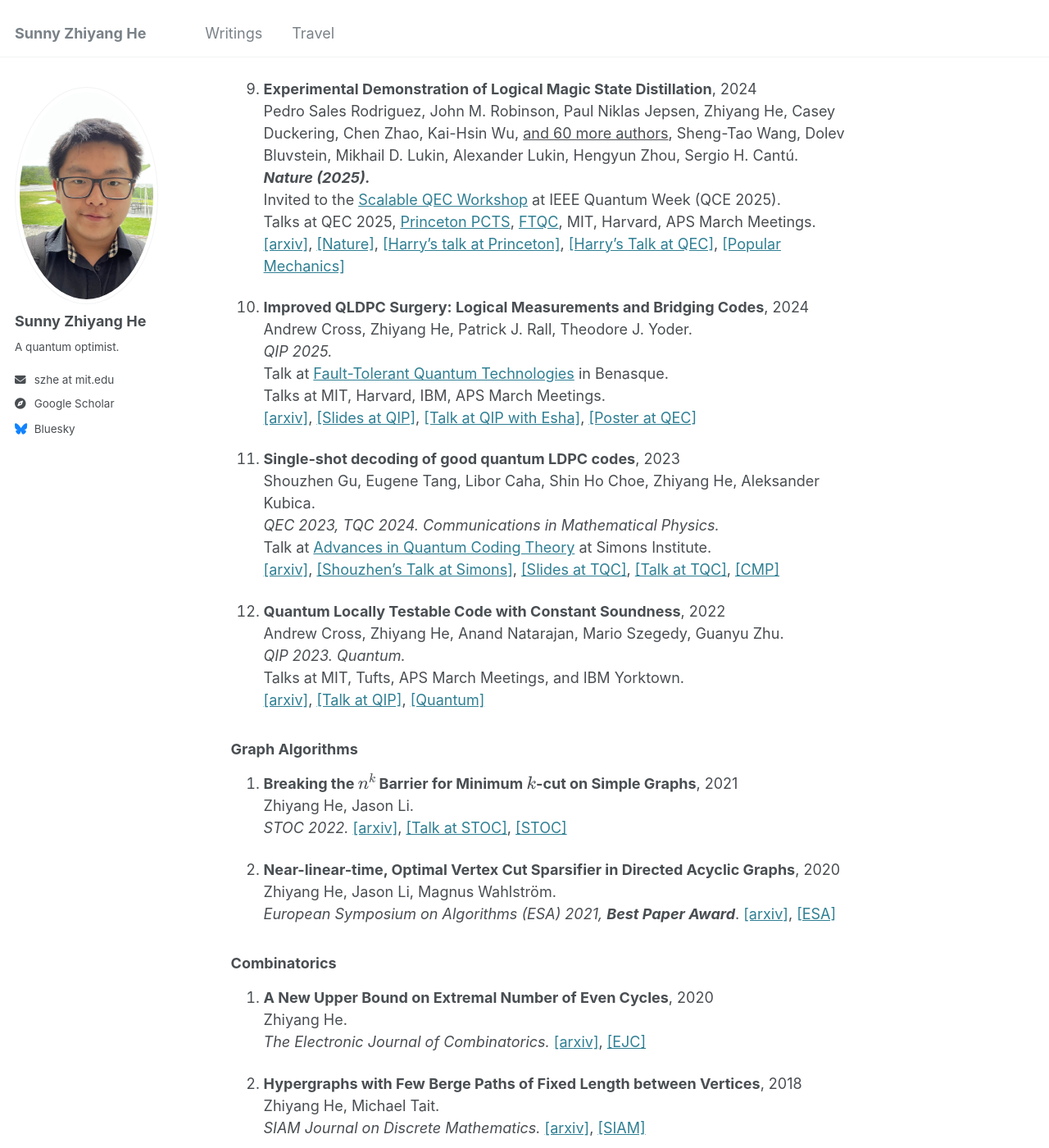
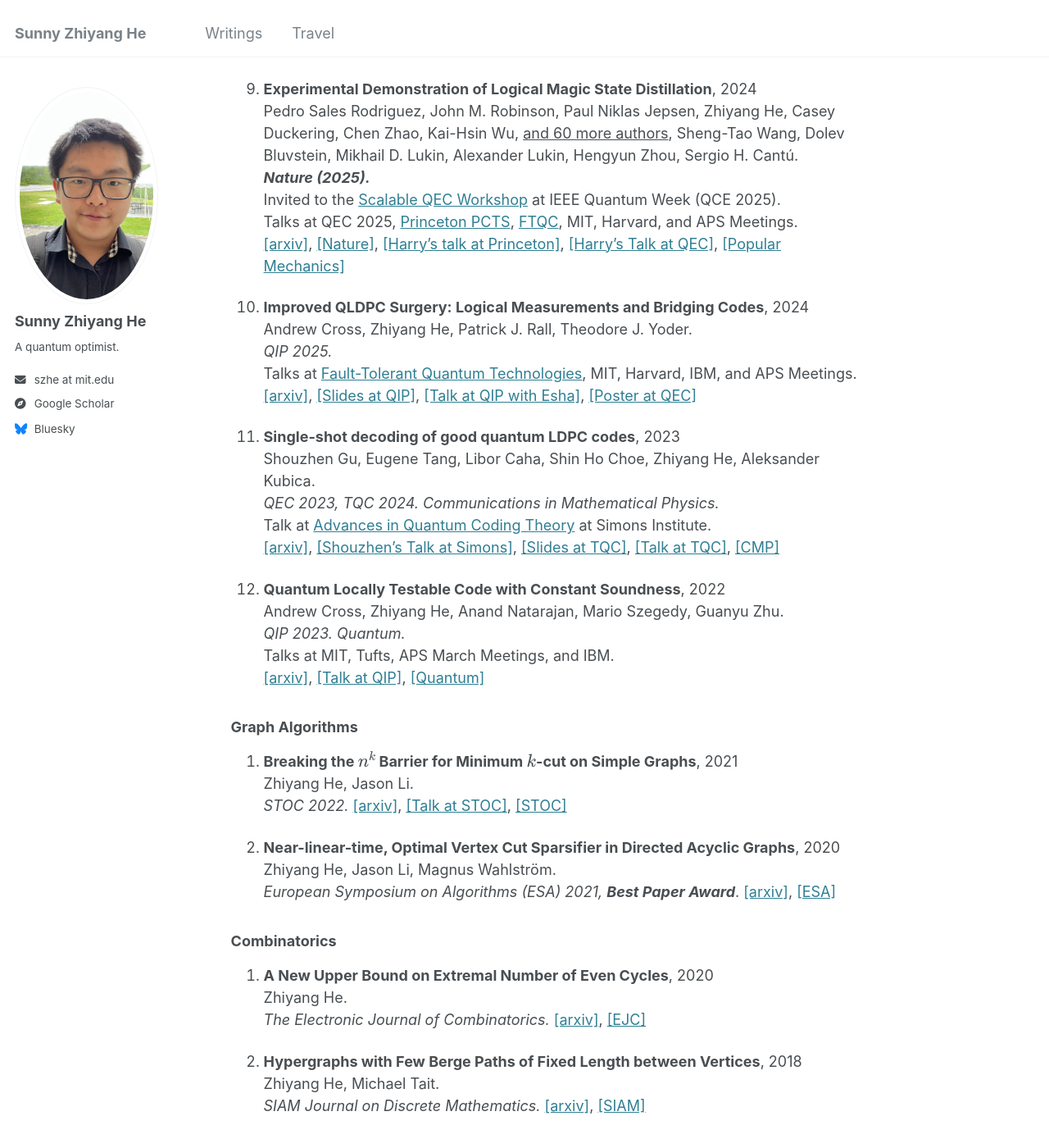
Before and after one commit to SunnyZhiyangHe/sunnyzhiyanghe.github.io, a Jekyll site: the page built from _pages/about.md, in a window 1280 px wide and 1400 px high, scrolled down 3620 px. Shown: the whole window at 82% size. Built offline with Jekyll 4.4.1, drawn with Linux system fonts in a browser that asks for light colours.

Commit message:
Update about.md

```diff
--- a/_pages/about.md
+++ b/_pages/about.md
@@ -138,8 +138,8 @@ Talks at MIT, [Coogee 2025](https://quantum.sydney.edu.au/coogee25/), [Asia Paci
 Pedro Sales Rodriguez, John M. Robinson, Paul Niklas Jepsen, Zhiyang He, Casey Duckering, Chen Zhao, Kai-Hsin Wu, <label for="auth-toggle-1" style="cursor:pointer; text-decoration:underline; display:inline;">and 60 more authors</label><input type="checkbox" id="auth-toggle-1" style="display:none;"><span class="more-authors">: Joseph Campo, Kevin Bagnall, Minho Kwon, Thomas Karolyshyn, Phillip Weinberg, Madelyn Cain, Simon J. Evered, Alexandra A. Geim, Marcin Kalinowski, Sophie H. Li, Tom Manovitz, Jesse Amato-Grill, James I. Basham, Liane Bernstein, Boris Braverman, Alexei Bylinskii, Adam Choukri, Robert DeAngelo, Fang Fang, Connor Fieweger, Paige Frederick, David Haines, Majd Hamdan, Julian Hammett, Ning Hsu, Ming-Guang Hu, Florian Huber, Ningyuan Jia, Dhruv Kedar, Milan Kornjača, Fangli Liu, John Long, Jonathan Lopatin, Pedro L. S. Lopes, Xiu-Zhe Luo, Tommaso Macrì, Ognjen Marković, Luis A. Martínez-Martínez, Xianmei Meng, Stefan Ostermann, Evgeny Ostroumov, David Paquette, Zexuan Qiang, Vadim Shofman, Anshuman Singh, Manuj Singh, Nandan Sinha, Henry Thoreen, Noel Wan, Yiping Wang, Daniel Waxman-Lenz, Tak Wong, Jonathan Wurtz, Andrii Zhdanov, Laurent Zheng, Markus Greiner, Alexander Keesling, Nathan Gemelke, Vladan Vuletić, Takuya Kitagawa</span>, Sheng-Tao Wang, Dolev Bluvstein, Mikhail D. Lukin, Alexander Lukin, Hengyun Zhou, Sergio H. Cantú.
 ***Nature (2025).***
 Invited to the [Scalable QEC Workshop](https://error-correction-lab.github.io/QECWorkshop2025/) at IEEE Quantum Week (QCE 2025).
-Talks at QEC 2025, [Princeton PCTS](https://pcts.princeton.edu/events/2025/theoretical-and-experimental-advances-quantum-error-correction), [FTQC](https://les-houches-ftqc-workshop.alice-bob.com/), MIT, Harvard, APS March Meetings.
-[[arxiv]](https://arxiv.org/abs/2412.15165), [[Nature]](https://www.nature.com/articles/s41586-025-09367-3), [[Harry's talk at Princeton]](https://mediacentral.princeton.edu/media/Zhou%2C+Harry%2C+February+6%2C+2025%2C+%22Experimental+Demonstration+of+Logical+Magic+State+Distillation%22/1_9s8cg5ob), [[Harry's Talk at QEC]](https://yale.hosted.panopto.com/Panopto/Pages/Viewer.aspx?id=376d45f2-3342-4bfe-85e0-b3300100e71d), [[Popular Mechanics]](https://www.popularmechanics.com/science/a65450326/magic-state-distillation/)
+Talks at QEC 2025, [Princeton PCTS](https://pcts.princeton.edu/events/2025/theoretical-and-experimental-advances-quantum-error-correction), [FTQC](https://les-houches-ftqc-workshop.alice-bob.com/), MIT, Harvard, and APS Meetings.
+[[arxiv]](https://arxiv.org/abs/2412.15165), [[Nature]](https://www.nature.com/articles/s41586-025-09367-3), [[Harry's talk at Princeton]](https://mediacentral.princeton.edu/media/Zhou%2C+Harry%2C+February+6%2C+2025%2C+%22Experimental+Demonstration+of+Logical+Magic+State+Distillation%22/1_9s8cg5ob), [[Harry's Talk at QEC]](https://yale.hosted.panopto.com/Panopto/Pages/Viewer.aspx?id=89a42325-e2ba-41f5-bdf7-b33001014596), [[Popular Mechanics]](https://www.popularmechanics.com/science/a65450326/magic-state-distillation/)
 <!-- [[Blog Post by QuEra]](https://www.quera.com/blog-posts/magic-state-distillation-on-logical-qubits),  -->
 <!-- 1. __Permutation gates in the third level of the Clifford hierarchy__, 2024
 Zhiyang He, Luke Robitaille, Xinyu Tan.
@@ -150,8 +150,9 @@ Talk at MIT.
 Andrew Cross, Zhiyang He, Patrick J. Rall, Theodore J. Yoder.
 *QIP 2025.*
 <!-- *QIP 2025, NPJ Quantum Information.*   -->
-Talk at [Fault-Tolerant Quantum Technologies](https://www.benasque.org/2024ftqt/) in Benasque.
-Talks at MIT, Harvard, IBM, APS March Meetings.
+Talks at [Fault-Tolerant Quantum Technologies](https://www.benasque.org/2024ftqt/),  MIT, Harvard, IBM, and APS Meetings.
+ <!-- in Benasque.   -->
+<!-- Talks at MIT, Harvard, IBM, and APS Meetings.   -->
 [[arxiv]](https://arxiv.org/abs/2407.18393), [[Slides at QIP]](files/QLDPC_Surgery.pdf), [[Talk at QIP with Esha]](https://www.youtube.com/watch?v=42TYCtUMkD8), [[Poster at QEC]](files/surgery_qec2025_poster.pdf)
 <!-- [[NPJ QI]]() -->
 
@@ -164,7 +165,7 @@ Talk at [Advances in Quantum Coding Theory](https://simons.berkeley.edu/workshop
 1. __Quantum Locally Testable Code with Constant Soundness__, 2022
 Andrew Cross, Zhiyang He, Anand Natarajan, Mario Szegedy, Guanyu Zhu.
 *QIP 2023. Quantum.*
-Talks at MIT, Tufts, APS March Meetings, and IBM Yorktown.
+Talks at MIT, Tufts, APS March Meetings, and IBM.
 [[arxiv]](https://arxiv.org/abs/2209.11405), [[Talk at QIP]](https://www.youtube.com/watch?v=iFoAmifvfto), [[Quantum]](https://quantum-journal.org/papers/q-2024-10-18-1501/)
 
 ### Graph Algorithms
```
